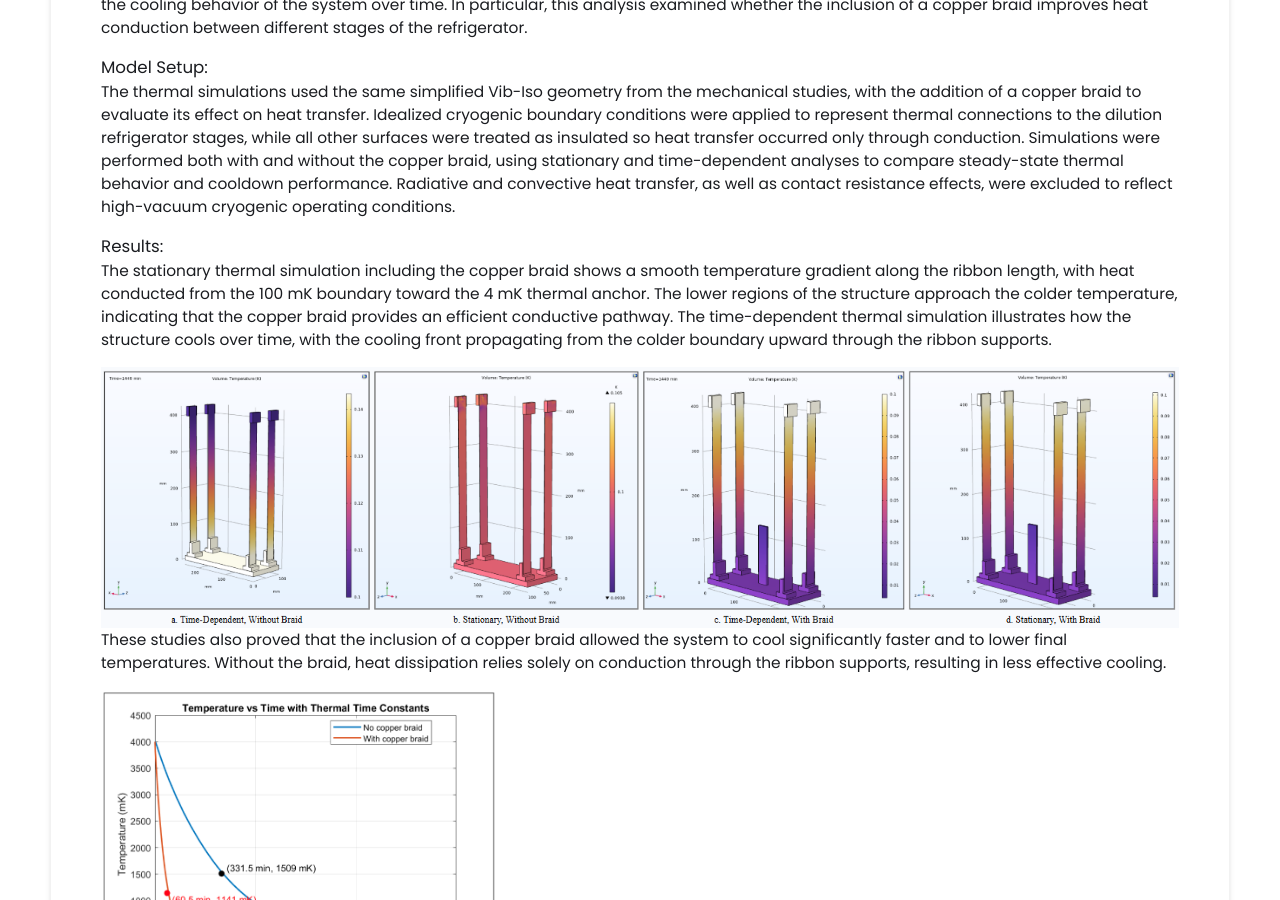
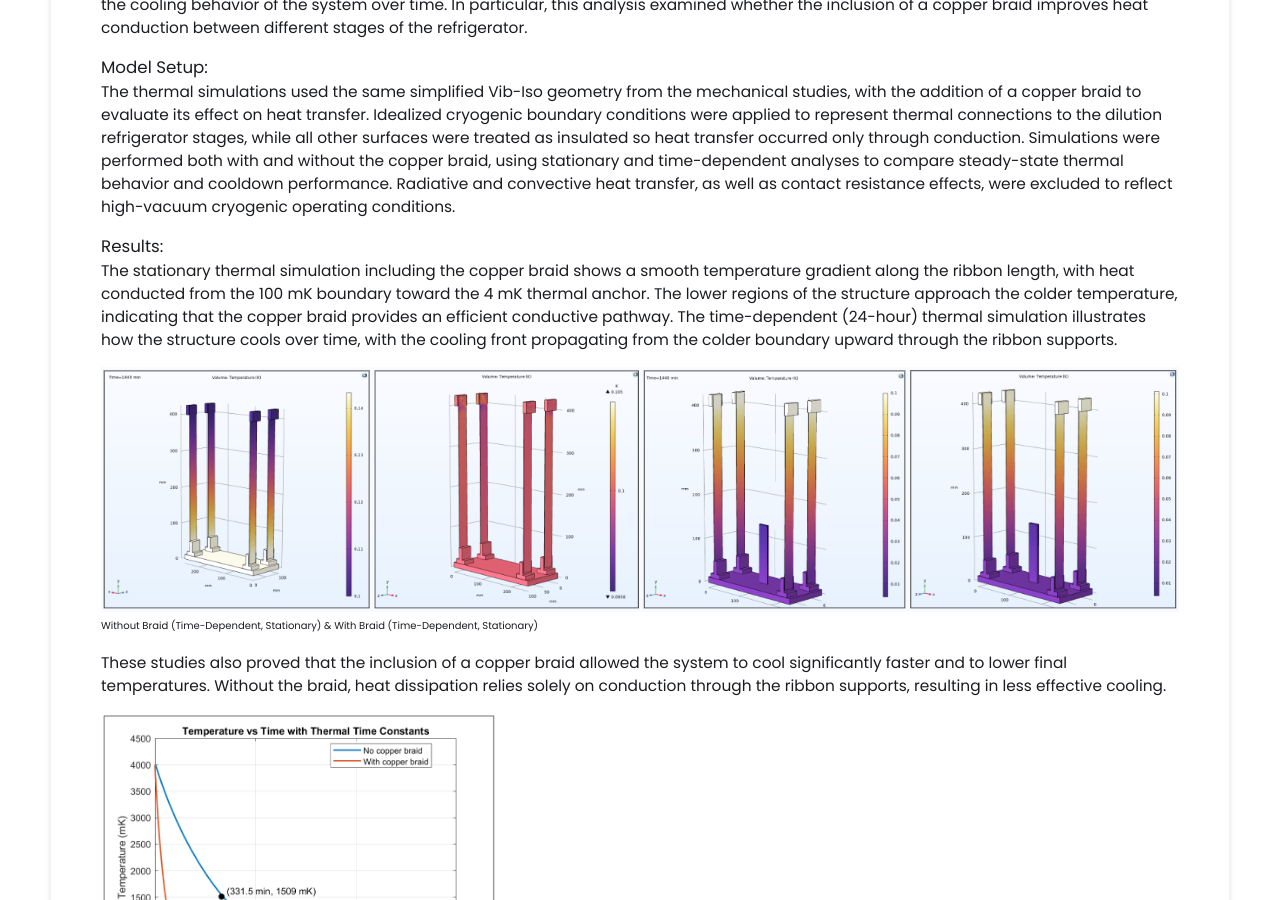
Before and after one commit to emiliohernand/emiliohernand.github.io, a Jekyll site: the page built from _projects/vib-iso-simulations/index.md, in a window 1280 px wide and 900 px high, scrolled down 2544 px. Built offline with Jekyll 4.4.1, drawn with Linux system fonts in a browser that asks for light colours.

Commit message:
Update index.md

```diff
--- a/_projects/vib-iso-simulations/index.md
+++ b/_projects/vib-iso-simulations/index.md
@@ -39,9 +39,10 @@ Much like the refrigerator’s sensitivity to mechanical vibrations, inefficienc
 The thermal simulations used the same simplified Vib-Iso geometry from the mechanical studies, with the addition of a copper braid to evaluate its effect on heat transfer. Idealized cryogenic boundary conditions were applied to represent thermal connections to the dilution refrigerator stages, while all other surfaces were treated as insulated so heat transfer occurred only through conduction. Simulations were performed both with and without the copper braid, using stationary and time-dependent analyses to compare steady-state thermal behavior and cooldown performance. Radiative and convective heat transfer, as well as contact resistance effects, were excluded to reflect high-vacuum cryogenic operating conditions.
 
 ### Results:
-The stationary thermal simulation including the copper braid shows a smooth temperature gradient along the ribbon length, with heat conducted from the 100 mK boundary toward the 4 mK thermal anchor. The lower regions of the structure approach the colder temperature, indicating that the copper braid provides an efficient conductive pathway. The time-dependent thermal simulation illustrates how the structure cools over time, with the cooling front propagating from the colder boundary upward through the ribbon supports.
+The stationary thermal simulation including the copper braid shows a smooth temperature gradient along the ribbon length, with heat conducted from the 100 mK boundary toward the 4 mK thermal anchor. The lower regions of the structure approach the colder temperature, indicating that the copper braid provides an efficient conductive pathway. The time-dependent (24-hour) thermal simulation illustrates how the structure cools over time, with the cooling front propagating from the colder boundary upward through the ribbon supports.
 
-{% include image-gallery.html images="sims_therm_results4.png" height="300" %}
+{% include image-gallery.html images="sims_therm_results5.png" height="300" %}
+<span style="font-size: 10px">Without Braid (Time-Dependent, Stationary) & With Braid (Time-Dependent, Stationary)</span>
 
 These studies also proved that the inclusion of a copper braid allowed the system to cool significantly faster and to lower final temperatures. Without the braid, heat dissipation relies solely on conduction through the ribbon supports, resulting in less effective cooling.
 
```
Also changed, not shown: other parts of _projects/vib-iso-simulations/index.md (+1 -1 lines).
